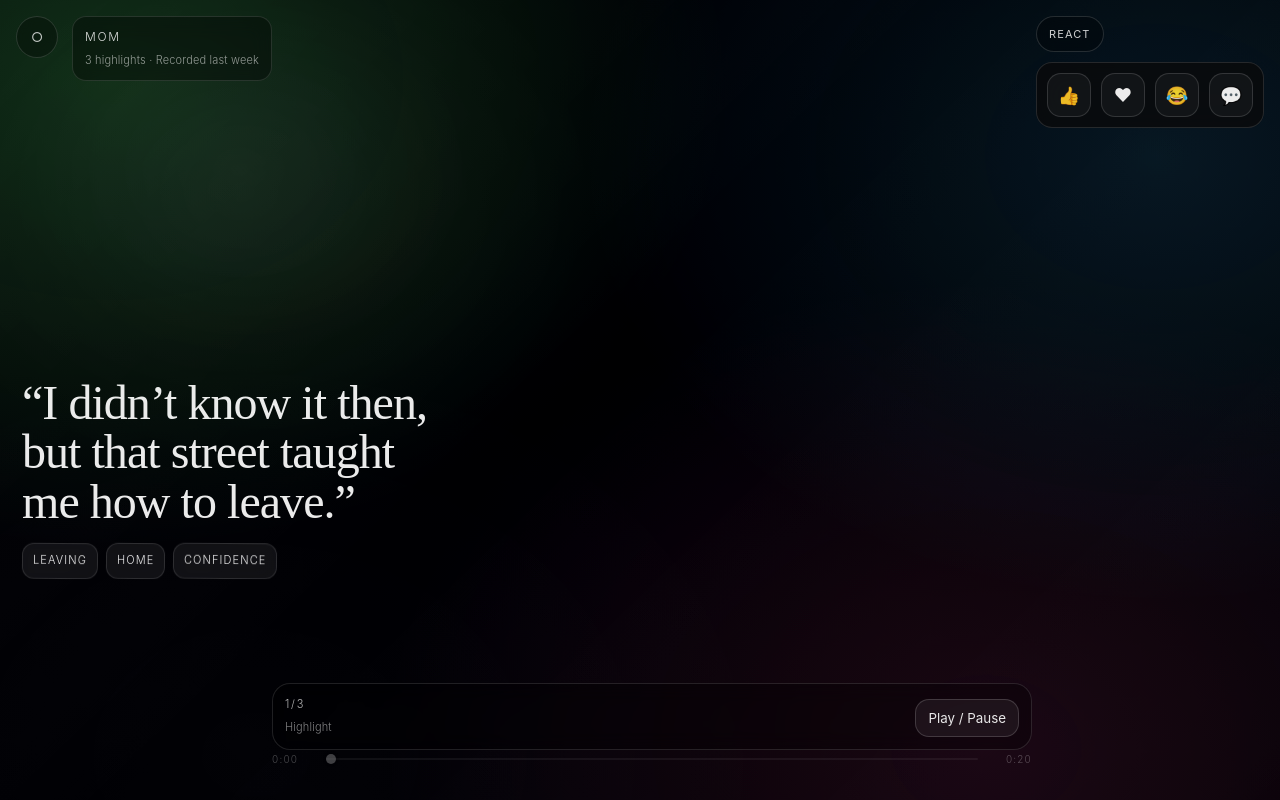
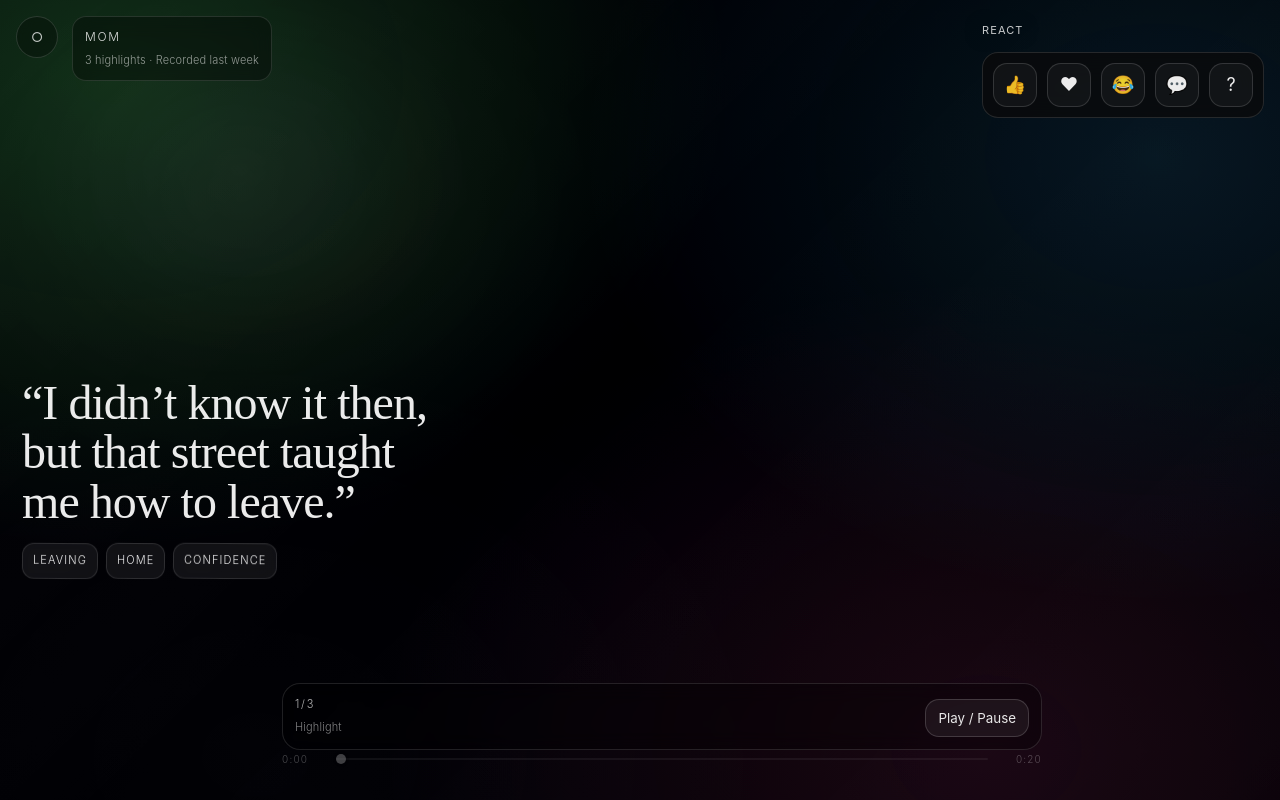
Before and after one commit to dehannis/emberbeta, a React (Vite) app: page /feed in a window 1280 px wide. Both pictures are taken after a click on the button "REACT". Built offline with nearby package versions, Linux system fonts and the light colour scheme; a web font is replaced by a local one.

Commit message:
Feed: add footer padding + text-only React + follow-up option

```diff
--- a/src/pages/feed/BuildSwipeExperience.tsx
+++ b/src/pages/feed/BuildSwipeExperience.tsx
@@ -397,6 +397,19 @@ const BuildSwipeExperience: React.FC = () => {
             >
               💬
             </button>
+            <button
+              type="button"
+              className="feed-reactTop-option"
+              onClick={() => {
+                setReactMenuOpen(false)
+                openSheet('followup')
+              }}
+              role="menuitem"
+              aria-label="Request follow-up"
+              title="Request follow-up"
+            >
+              ?
+            </button>
           </div>
         )}
       </div>
--- a/src/pages/feed/feed.css
+++ b/src/pages/feed/feed.css
@@ -161,8 +161,8 @@
 
 .feed-footer {
   position: absolute;
-  left: 12px;
-  right: 12px;
+  left: calc(env(safe-area-inset-left, 0px) + 22px);
+  right: calc(env(safe-area-inset-right, 0px) + 22px);
   bottom: calc(env(safe-area-inset-bottom, 0px) + 10px);
   z-index: 6;
   display: flex;
@@ -178,7 +178,8 @@
 }
 
 .feed-footer-inner {
-  width: min(760px, calc(100vw - 24px));
+  width: min(760px, calc(100vw - 44px));
+  box-sizing: border-box;
 }
 
 .feed-miniBar {
@@ -254,16 +255,16 @@
 }
 
 .feed-reactTop-btn {
-  border: 1px solid rgba(255, 255, 255, 0.14);
-  background: rgba(0, 0, 0, 0.30);
-  color: rgba(255, 255, 255, 0.80);
-  padding: 10px 12px;
-  border-radius: 999px;
+  border: none;
+  background: transparent;
+  color: rgba(255, 255, 255, 0.78);
+  padding: 0;
+  border-radius: 0;
   cursor: pointer;
   font-size: 11px;
   letter-spacing: 0.10em;
   text-transform: uppercase;
-  backdrop-filter: blur(10px);
+  text-shadow: 0 1px 18px rgba(0, 0, 0, 0.60);
 }
 
 .feed-reactTop-menu {
@@ -273,8 +274,9 @@
   border: 1px solid rgba(255, 255, 255, 0.12);
   background: rgba(10, 10, 12, 0.82);
   backdrop-filter: blur(14px);
-  display: grid;
-  grid-template-columns: repeat(4, 44px);
+  display: flex;
+  gap: 10px;
+  flex-wrap: wrap;
   gap: 10px;
   justify-content: end;
 }
```
